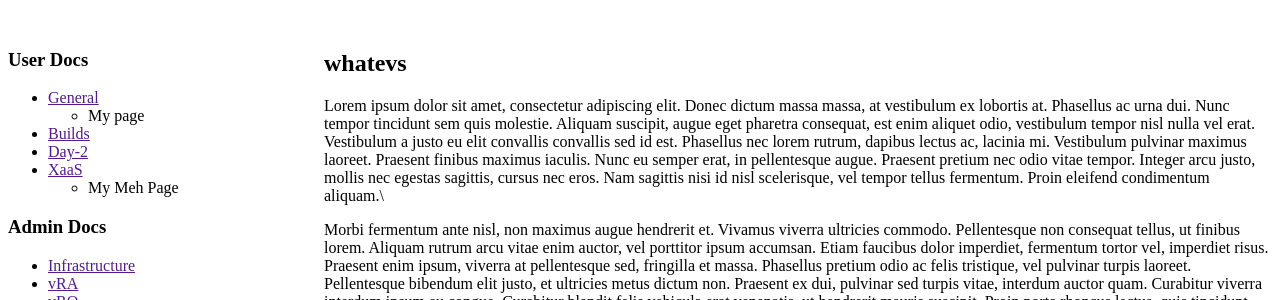
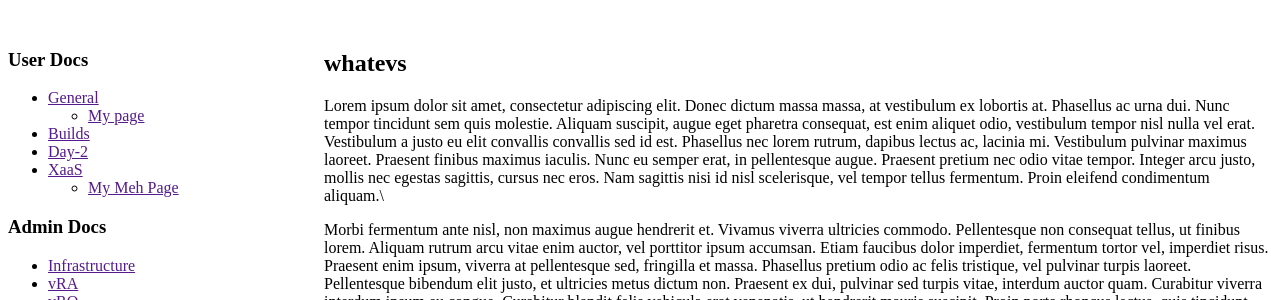
Before and after one commit to emacintosh/eric-docs, a Jekyll site: the page built from readme.md, in a window 1280 px wide. Shown: the part 177-477 px from the top of the page. Built offline with Jekyll 4.4.1, drawn with Linux system fonts in a browser that asks for light colours; our own code applies the rules of GitHub Pages for plain Markdown files.

Commit message:
Update default.html

```diff
--- a/_layouts/default.html
+++ b/_layouts/default.html
@@ -18,7 +18,7 @@
           <ul>
             {% for page in site.pages %}
                 {% if page.parent == entry.title %}
-                  <li>{{ page.title }}</li>
+            <li><a href={{ page.permalink }}>{{ page.title }}</a></li>
                 {% endif %}
           {% endfor %}
           </ul>
```
